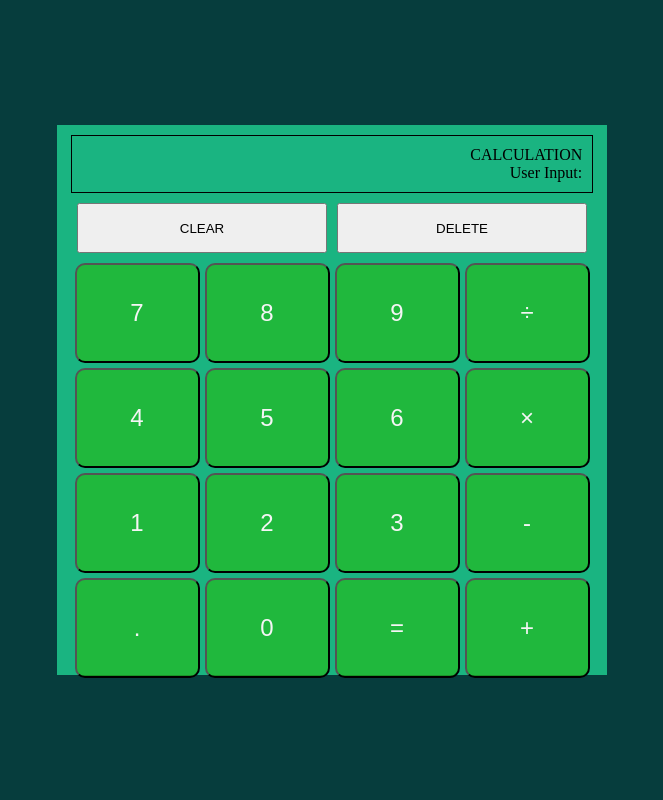
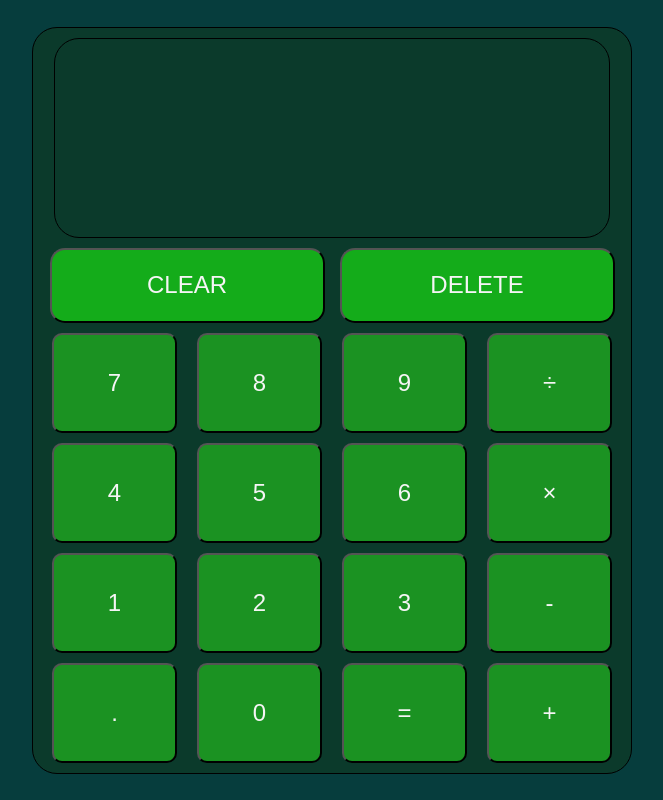
Before and after one commit to CJskii/calculator, a plain HTML site: page index.html in a window 1280 px wide. Both pictures are taken after a click on the button "CLEAR". Shown: the whole page, without its empty margins (308-971 px from the left). Drawn offline with Linux system fonts and the light colour scheme.

Commit message:
btnClear and btnDelete functions

```diff
--- a/index.html
+++ b/index.html
@@ -15,14 +15,16 @@
                 <div class="calculation">CALCULATION</div>
                 <div class="user-input">User Input: </div>
             </div>
+
             <div class="undo">
                 <div class="clear">
-                    <button class="clear">CLEAR</button>
+                    <button onclick="clear()" class="btnClear">CLEAR</button>
                 </div>
                 <div class="delete">
-                    <button class="delete">DELETE</button>
+                    <button class="btnDelete">DELETE</button>
                 </div>
             </div>
+
             <div class="buttons">
                 <button class="btn bnt7">7</button>
                 <button class="btn btn8">8</button>
--- a/script.js
+++ b/script.js
@@ -3,7 +3,34 @@
  const buttons = document.querySelectorAll('.btn')
  const calculation = document.querySelector('.calculation')
  const userInput = document.querySelector('.user-input')
+ const btnClear = document.querySelector('.btnClear')
+ const btnDelete = document.querySelector('.btnDelete')
+ const btn1 = document.querySelector('.btn1')
+ const btn2 = document.querySelector('.btn2')
+ const btn3 = document.querySelector('.btn3')
+ const btn4 = document.querySelector('.btn4')
+ const btn5 = document.querySelector('.btn5')
+ const btn6 = document.querySelector('.btn6')
+ const btn7 = document.querySelector('.btn7')
+ const btn8 = document.querySelector('.btn8')
+ const btn9 = document.querySelector('.btn9')
+ const btn0 = document.querySelector('.btn0')
+ const btnAdd = document.querySelector('.btnAdd')
+ const btnSubstract = document.querySelector('.btnSubstract')
+ const btnMultiply = document.querySelector('.btnMultiply')
+ const btnDivide = document.querySelector('.btnDivide')
+ const btnEqual = document.querySelector('.btnEqual')
 
  buttons.forEach((button => button.addEventListener('click', function () {
     userInput.textContent += this.textContent
  })))
+
+ btnClear.addEventListener('click', function(){
+    userInput.textContent = ""
+    calculation.textContent = ""
+ })
+
+ btnDelete.addEventListener('click', function(){
+    let text = userInput.textContent
+    userInput.textContent = text.slice(0, -1);
+ })
--- a/styles.css
+++ b/styles.css
@@ -17,38 +17,42 @@
 }
 
 .container{
-    background-color: rgb(26, 180, 129);
-    height: 550px;
-    width: 550px;
+    background-color: rgb(11, 58, 43);
+    height: 70%;
+    width: 600px;
     display: flex;
     flex-direction: column;
     align-items: center;
     justify-content: space-around;
+    border-radius: 25px;
+    border: 1px solid black;
 }
 
 .display{
-    width: 95%;
+    width: 93%;
     height: 200px;
     border: 1px solid black;
     margin: 10px;
     display: flex;
     flex-direction: column;
-    justify-content: space-between;
+    justify-content: space-around;
     align-items: flex-end;
     padding: 10px;
+    border-radius: 25px;
+    font-size: 24px;
 }
 
 .undo{
     display: flex;
-    gap: 10px;
+    gap: 15px;
 }
 
 .buttons {
     display: grid;
     grid-template-columns: repeat(4, 1fr);
     grid-template-rows: repeat(4, 1fr);
-    grid-column-gap: 5px;
-    grid-row-gap: 5px;
+    grid-column-gap: 20px;
+    grid-row-gap: 10px;
     margin: 10px;
 }
 
@@ -65,7 +69,11 @@
     font-size: 24px;
 }
 
-.clear, .delete{
-    width: 250px;
-    height: 50px
+.btnClear, .btnDelete{
+    width: 275px;
+    height: 75px;
+    border-radius: 15px;
+    background-color: rgba(26, 224, 19, 0.685);
+    color: rgb(245, 245, 245);
+    font-size: 24px;
 }
```
